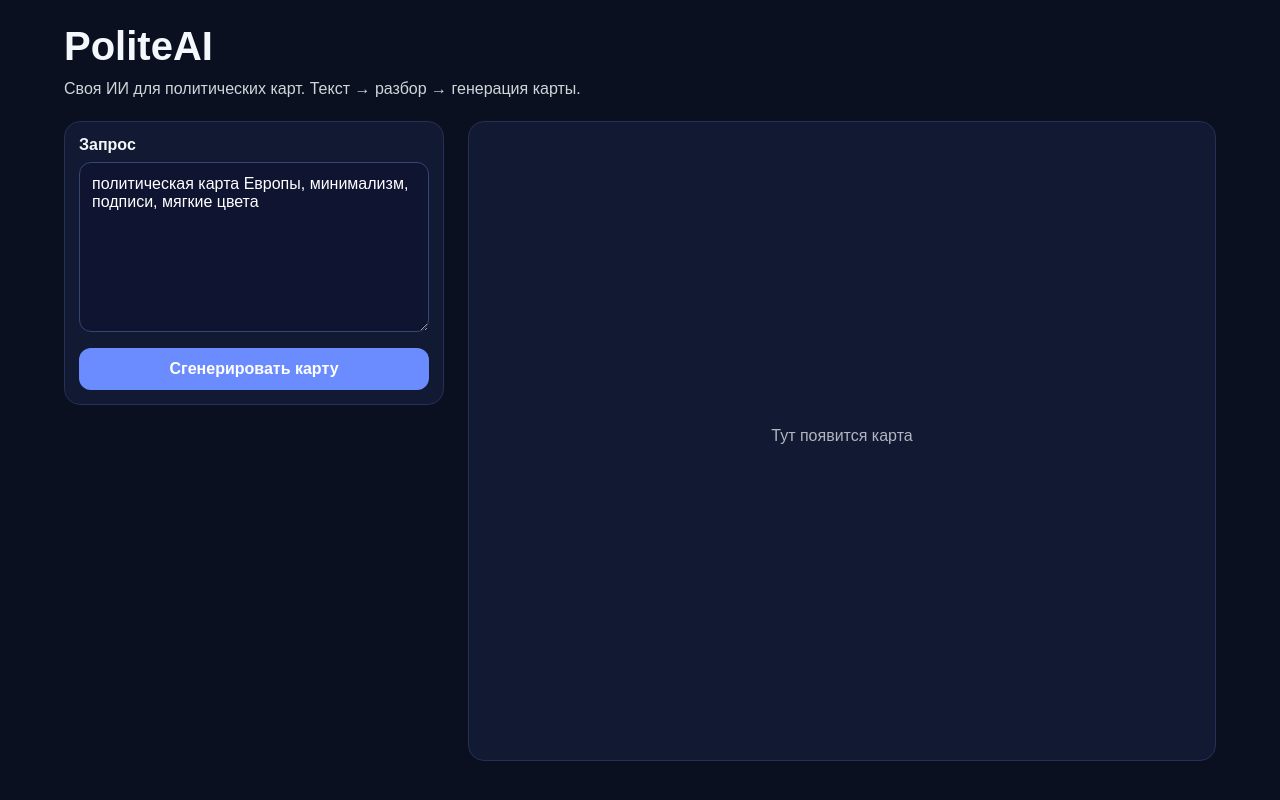
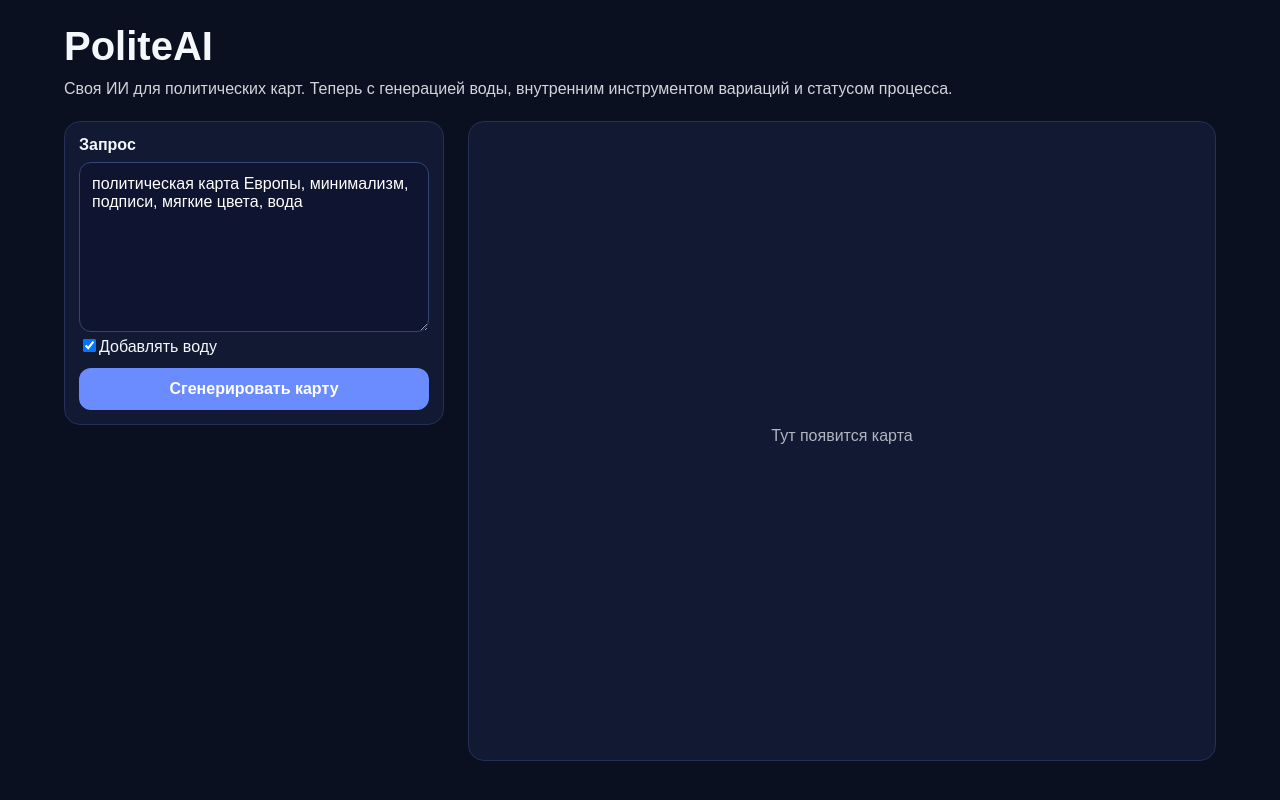
Before and after one commit to 010213pashaleshenko1-blip/PoliteAI, a Next.js app in the folder web/: page / in a window 1280 px wide. Built offline with nearby package versions, Linux system fonts and the light colour scheme.

Commit message:
Add AI generation status and water toggle UI

```diff
--- a/web/app/page.tsx
+++ b/web/app/page.tsx
@@ -3,10 +3,11 @@
 import { useState } from "react";
 
 export default function HomePage() {
-  const [prompt, setPrompt] = useState("политическая карта Европы, минимализм, подписи, мягкие цвета");
+  const [prompt, setPrompt] = useState("политическая карта Европы, минимализм, подписи, мягкие цвета, вода");
   const [loading, setLoading] = useState(false);
   const [imageUrl, setImageUrl] = useState<string | null>(null);
   const [debug, setDebug] = useState<any>(null);
+  const [withWater, setWithWater] = useState(true);
 
   async function generate() {
     setLoading(true);
@@ -18,7 +19,7 @@ export default function HomePage() {
         headers: {
           "Content-Type": "application/json"
         },
-        body: JSON.stringify({ prompt })
+        body: JSON.stringify({ prompt, withWater })
       });
 
       const data = await res.json();
@@ -40,7 +41,7 @@ export default function HomePage() {
     <main className="pageShell">
       <h1 className="pageTitle">PoliteAI</h1>
       <p className="pageSubtitle">
-        Своя ИИ для политических карт. Текст → разбор → генерация карты.
+        Своя ИИ для политических карт. Теперь с генерацией воды, внутренним инструментом вариаций и статусом процесса.
       </p>
 
       <div className="appGrid">
@@ -51,15 +52,35 @@ export default function HomePage() {
             onChange={(e) => setPrompt(e.target.value)}
             rows={8}
             className="promptInput"
+            placeholder="Например: политическая карта Азии, тёмный стиль, подписи, вода, мягкие цвета"
           />
+
+          <label className="toggleRow">
+            <input
+              type="checkbox"
+              checked={withWater}
+              onChange={(e) => setWithWater(e.target.checked)}
+            />
+            <span>Добавлять воду</span>
+          </label>
 
           <button
             onClick={generate}
             disabled={loading}
             className="generateButton"
           >
-            {loading ? "Генерация..." : "Сгенерировать карту"}
+            {loading ? "ИИ генерирует карту..." : "Сгенерировать карту"}
           </button>
+
+          {loading && (
+            <div className="statusCard">
+              <div className="statusDot" />
+              <div>
+                <div className="statusTitle">ИИ генерирует карту</div>
+                <div className="statusText">Собираю регион, стили, воду и вариативные детали...</div>
+              </div>
+            </div>
+          )}
 
           {debug && (
             <pre className="debugBlock">
```
